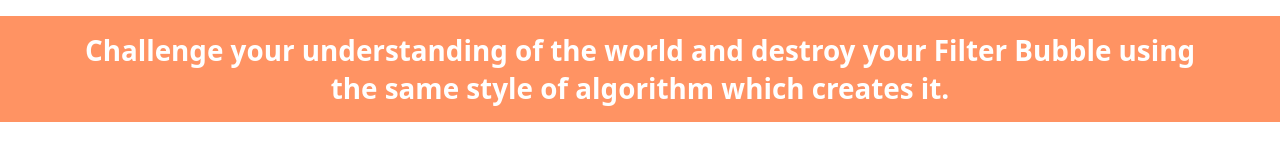
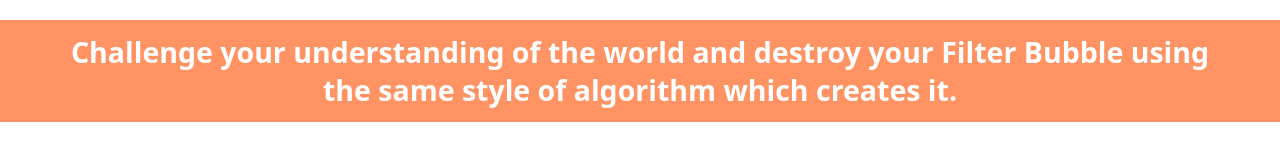
Before and after one commit to the8thbit/old.the8thbit.github, a plain HTML site: page index.html in a window 1280 px wide. Shown: the part 583-736 px from the top of the page. Drawn offline with nearby package versions, Linux system fonts and the light colour scheme.

Commit message:
resolution independent fix

```diff
--- a/script.js
+++ b/script.js
@@ -9,12 +9,14 @@ var resizeVideo = function(){
 
 	if( iframe_w < iframe_h ){
 		$( '#iframe' ).css( { 'height' :  iframe_w * 0.8 } );
+
 	}
 };
 
 $( document ).ready( function(){
-	$( '.descript' ).fitText(4.1);
-	$( '.links' ).fitText(3.2);
+	$( '.descript' ).fitText( 4, { minFontSize: '12px' } )
+	$( '.links' ).fitText( 3.2, { minFontSize: '15px' } );
+
 	resizeVideo();
 	window.onresize = function( event ){ resizeVideo(); }
 })
--- a/stylesheet.css
+++ b/stylesheet.css
@@ -61,8 +61,8 @@ a:active{
 	vertical-align: middle;
 	border-left: 70px #FF9363 solid;
 	border-right: 70px #FF9363 solid;
-	padding-top: 15px;
-	padding-bottom: 15px;
+	padding-top: 1%;
+	padding-bottom: 1%;
 }
 
 .descript-bg {
```
